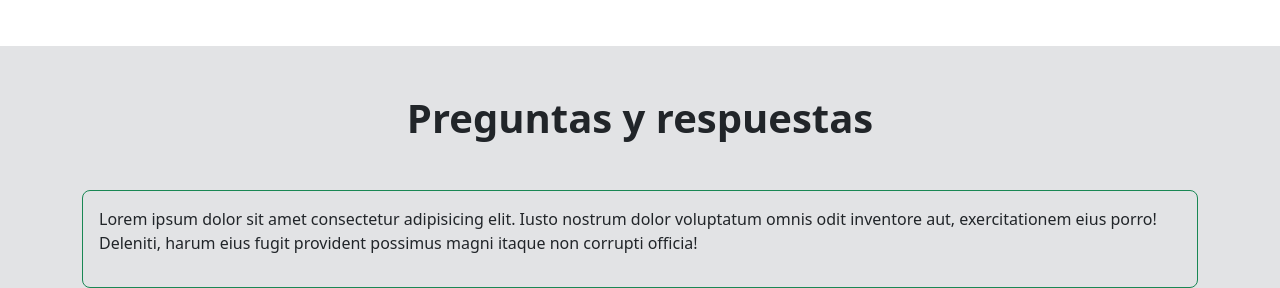
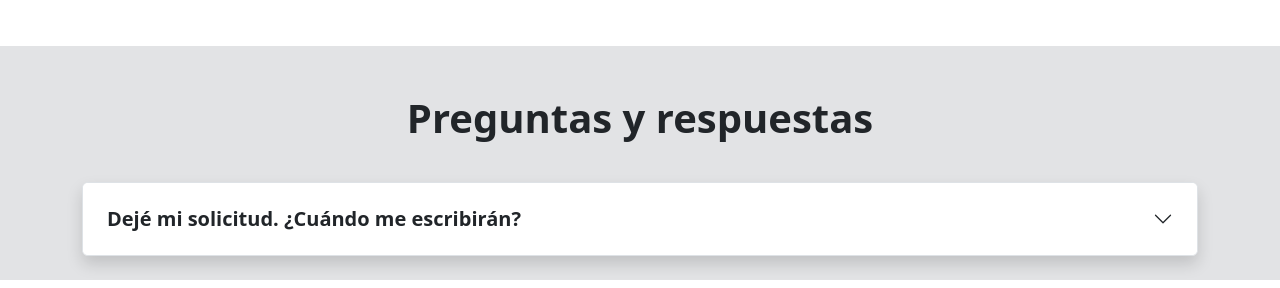
Before and after one commit to Benit0Trdlla/Psychologists, a Next.js app in the folder my-app/: page / in a window 1280 px wide. Shown: the part 5757-6045 px from the top of the page. Built offline with nearby package versions, Linux system fonts and the light colour scheme.

Commit message:
Styles: added Accordions for each Q&A.

```diff
--- /dev/null
+++ b/my-app/src/app/components/Home/Q&A/Q&A.css
@@ -0,0 +1,9 @@
+.accordion-button:not(.collapsed) {
+    background-color: white !important;
+    color: black;
+    box-shadow: none !important;
+}
+
+.accordion-button:focus{
+    box-shadow: none !important;
+}
--- /dev/null
+++ b/my-app/src/app/components/Home/Q&A/Q&A.jsx
@@ -0,0 +1,31 @@
+import "./Q&A.css"
+export default function QA() {
+    return (
+        <>
+            <section className="bg-secondary-subtle pt-5">
+                <h1 className="mb-3 text-center fs-1 fw-semibold">Preguntas y respuestas</h1>
+                <div className="container py-4">
+
+
+                    <div className="shadow rounded accordion" id="accordionQ&A01">
+                        <div className="accordion-item">
+                            <h2 className="accordion-header">
+                                <button className="accordion-button collapsed p-4 fw-bold fs-5" type="button" data-bs-toggle="collapse" data-bs-target="#collapseOne" aria-expanded="false" aria-controls="collapseOne">
+                                    Dejé mi solicitud. ¿Cuándo me escribirán?
+                                </button>
+                            </h2>
+                            <div id="collapseOne" className="accordion-collapse collapse" data-bs-parent="#accordionQ&A01">
+                                <div className="ms-1 accordion-body pt-1">
+                                    <p className="fw-normal fs-6">Si dejaste una solicitud <strong>de 9:00 a 21:00,</strong> uno de nuestros gerentes creará un chat grupal con un psicólogo en el mensajero que prefieras dentro de 5 minutos.</p>
+                                    <p>Si dejaste una solicitud <strong>después de las 21:00,</strong> el chat se creará a la mañana siguiente.</p>
+                                    <p>Recomendamos que los psicólogos se pongan en contacto contigo <strong>dentro de las 2 horas,</strong> pero a veces pueden ocurrir retrasos de su parte (¡su horario de trabajo puede estar bastante ocupado!).</p>
+                                </div>
+                            </div>
+                        </div>
+                    </div>
+                </div>
+
+            </section>
+        </>
+    )
+}
--- a/my-app/src/app/page.jsx
+++ b/my-app/src/app/page.jsx
@@ -7,6 +7,7 @@ import TypesTherapies from "./components/Home/TypesTherapies/TypesTherapies"
 import PsychotherapyProcess from "./components/Home/PsychotherapyProcess/PsychotherapyProcess"
 import RequestAppointment from "./components/Home/RequestAppointment/RequestAppointment"
 import StepsForTherapy from "./components/Home/StepsForTherapy/StepsForTherapy"
+import QA from "./components/Home/Q&A/Q&A"
 
 export default function Home() {
 
@@ -21,10 +22,7 @@ export default function Home() {
       <PsychotherapyProcess />
       <RequestAppointment />
       <StepsForTherapy />
-      <section className="bg-secondary-subtle pt-5">
-          <h1 className="mb-5 text-center fs-1 fw-semibold">Preguntas y respuestas</h1>
-          <div className="container"><div className="border border-success rounded-3 p-3"><p>Lorem ipsum dolor sit amet consectetur adipisicing elit. Iusto nostrum dolor voluptatum omnis odit inventore aut, exercitationem eius porro! Deleniti, harum eius fugit provident possimus magni itaque non corrupti officia!</p></div></div>
-      </section>
+      <QA />
     </>
   );
 }
```
